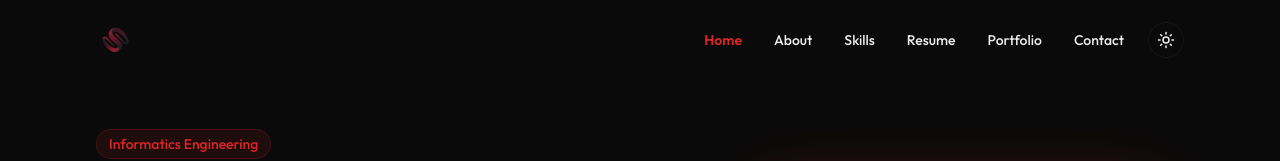
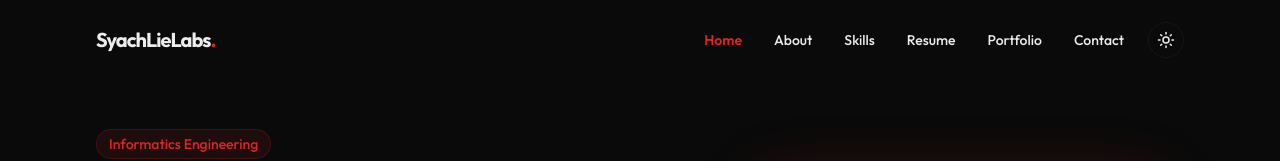
Before and after one commit to SyachLie/SyachLieLabs, a React (Vite) app: page / in a window 1280 px wide. Shown: the top 161 px of the page. Built offline with nearby package versions, Linux system fonts and the light colour scheme.

Commit message:
style: revert navbar logo back to text

```diff
--- a/src/App.tsx
+++ b/src/App.tsx
@@ -6,7 +6,6 @@ import Skills from './components/Skills';
 import Journey from './components/Journey';
 import Portfolio from './components/Portfolio';
 import Contact from './components/Contact';
-import logoImg from './assets/sll-logo.jpeg';
 
 function App() {
   const [isScrolled, setIsScrolled] = useState(false);
@@ -65,9 +64,7 @@ function App() {
           : "bg-transparent border-b border-transparent"
       }`}>
         <div className="w-full px-6 md:px-12 lg:px-24 h-20 flex items-center justify-between">
-          <a href="#" className="flex items-center gap-2">
-            <img src={logoImg} alt="SyachLieLabs Logo" className="h-10 w-auto object-contain rounded-lg" />
-          </a>
+          <a href="#" className="text-xl font-bold tracking-tighter text-foreground">SyachLieLabs<span className="text-primary">.</span></a>
 
           <div className="flex items-center gap-6">
             <div className="hidden md:flex items-center gap-8 text-sm font-medium">
```
